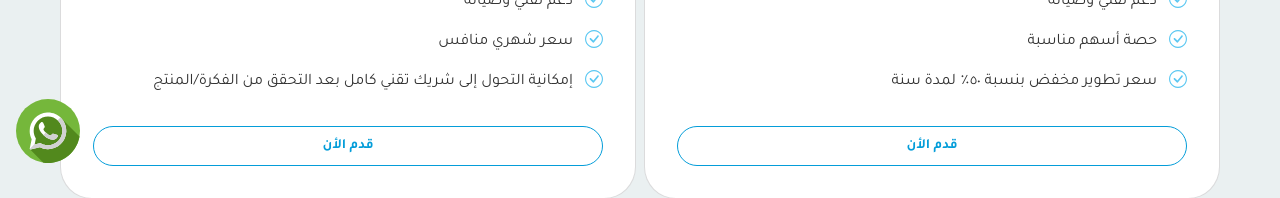
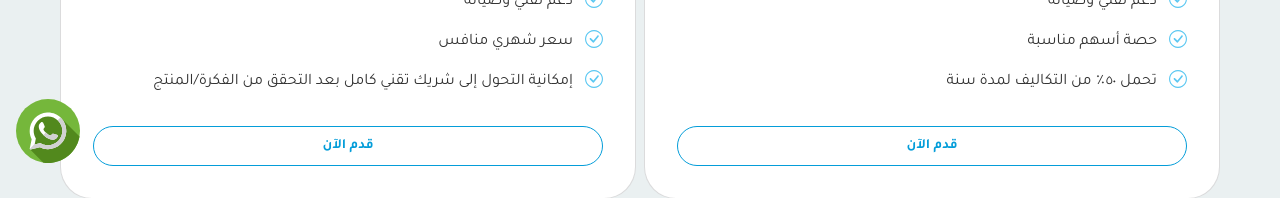
Before and after one commit to islamsayedr/db-site, a React (Vite) app: page /prices in a window 1280 px wide. Shown: the part 611-809 px from the top of the page. Built offline with nearby package versions, Linux system fonts and the light colour scheme.

Commit message:
[Update] Updated more texts

```diff
--- a/src/comp/pricing/Priceing.jsx
+++ b/src/comp/pricing/Priceing.jsx
@@ -26,10 +26,10 @@ export default function Pricing() {
                 "إنشاء وإدارة البريد الإلكتروني وربطه بنطاق المنشأة",
                 "دعم تقني وصيانة",
                 "حصة أسهم مناسبة",
-                "سعر تطوير مخفض بنسبة ٥٠٪ لمدة سنة",
+                "تحمل ٥٠٪ من التكاليف لمدة سنة",
               ]}
               action="/prices/ownership"
-              actionName="قدم الأن"
+              actionName="قدم الآن"
             />
             <PricingCard
               title="باقة الشراكة التقنية كخدمة"
@@ -44,7 +44,7 @@ export default function Pricing() {
                 "إمكانية التحول إلى شريك تقني كامل بعد التحقق من الفكرة/المنتج",
               ]}
               action="/prices/service"
-              actionName="قدم الأن"
+              actionName="قدم الآن"
             />
           </div>
           {/* <div className={Styles.cards2}>
--- a/src/comp/project/LatestProjects.jsx
+++ b/src/comp/project/LatestProjects.jsx
@@ -32,7 +32,7 @@ export default function LatestProjects({ baseURL }) {
       <div className={`secContainer ${Styles.container}`}>
         <div className={Styles.title}>
           <img src="./assets/dotIcon.svg" alt="dotIcon" />
-          <h2>احدث المشاريع</h2>
+          <h2>احدث الشراكات</h2>
         </div>
         {loading && (
           <>
--- a/src/comp/shared/Header.jsx
+++ b/src/comp/shared/Header.jsx
@@ -45,9 +45,6 @@ export default function Header() {
             </li>
             {/* <li className={`${styles.navLink} navLink`}>
               <NavLink to="blogs">المدونة</NavLink>
-            </li> */}
-            {/* <li className={`${styles.navLink} navLink`}>
-              <NavLink to="aboutUs">الأسئلة المتكررة</NavLink>
             </li> */}
             <li className={`${styles.navLink} navLink`}>
               <NavLink to="aboutUs">تعرف علينا</NavLink>
--- a/src/pages/OurProjects.jsx
+++ b/src/pages/OurProjects.jsx
@@ -31,7 +31,7 @@ export default function OurProjects({ baseURL }) {
       <div className={`secContainer ${Styles.container}`}>
         <div className={Styles.title}>
           <img src="./assets/dotIcon.svg" alt="dotIcon" />
-          <h2>قائمة المشاريع</h2>
+          <h2>قائمة الشراكات</h2>
         </div>
         {loading && (
           <>
--- a/src/pages/PlanDetails.jsx
+++ b/src/pages/PlanDetails.jsx
@@ -69,17 +69,17 @@ export default function PlanDetails({ baseURL }) {
             <PricingCard
               title="باقة الشراكة التقنية مع ملكية"
               sub="غير محدد"
-              des="هي عملية شراكة كاملة تتم بين دريمي بيلدرز والمبادر بموجبها تصبح دريمي بلدز شريك تقني في الشركة الناشئة. تكون هذه الشراكة مقابل 20%-25% من الملكية في لحظة التوقيع يحصل بموجها المبادر على شريك تقني مسؤول على الإدارة التقنية بالكامل. بالإضافة إلى مشاركة قدرها 50% من تكاليف التطوير عن طريق فريق دريمي بيلدرز (تدفع عن طريق التطوير والتشغيل) ويستمر هذا التخفيض حتى وصول الشركة لجولة التمويل التالية اوعند قدرتها على تحمل تكاليف بناء فريقها."
+              des="هي عملية شراكة كاملة تتم بين صانعي الأحلام والريادي بموجبها تصبح صانعي الأحلام شريك تقني في الشركة الناشئة. تكون هذه الشراكة محددة النسبة في لحظة التوقيع يحصل بموجها الريادي على شريك تقني مسؤول على الإدارة التقنية بالكامل. بالإضافة إلى مشاركة قدرها 50% من التكاليف عن طريق فريق صانعي الأحلام (تدفع عن طريق التطوير والتشغيل) ويستمر هذا التخفيض لمدة سنة حيث نتوقع وصول الشركة الجديدة لمرحلة قادرة على تحمل تكاليفها."
               points={[
                 "مدير تقني تنفيذي",
                 "تطوير المنتج الأولي خلال ٢-٤ شهور",
                 "موقع ويب للشركة مع صفحة هبوط للمنتج",
                 "إنشاء وإدارة البريد الإلكتروني وربطه بنطاق المنشأة",
                 "دعم تقني وصيانة",
-                "ملكية بين ٢٠٪ و٢٥٪",
-                "سعر تطوير مخفض بنسبة ٥٠٪",
+                "نسبة أسهم مناسبة",
+                "تحمل ٥٠٪ من التكاليف لمدة سنة",
               ]}
-              actionName="اختر هذة الباقة"
+              actionName="قدم الآن"
               onClick={openDialog}
             />
           ) : (
@@ -94,9 +94,9 @@ export default function PlanDetails({ baseURL }) {
                 "إنشاء وإدارة البريد الإلكتروني وربطه بنطاق المنشأة",
                 "دعم تقني وصيانة",
                 "سعر شهري منافس",
-                "إمكانية الترقية إلى شريك بملكية بعد التحقق من الصحة",
+                "إمكانية التحول إلى شريك تقني كامل بعد التحقق من الفكرة/المنتج",
               ]}
-              actionName="اختر هذة الباقة"
+              actionName="قدم الآن"
               onClick={openDialog}
             />
           )}
@@ -125,7 +125,7 @@ export default function PlanDetails({ baseURL }) {
       <Dialog
         isOpen={isDialogOpen}
         title="هل قمت بقرائة الاسئلة المتكررة؟"
-        message="براجاء قرائة الاسئلة المتكررة قبل المتابعة"
+        message="الرجاء قرائة الاسئلة المتكررة قبل المتابعة"
         onClose={closeDialog}
         onConfirm={handleConfirm}
       />
```
